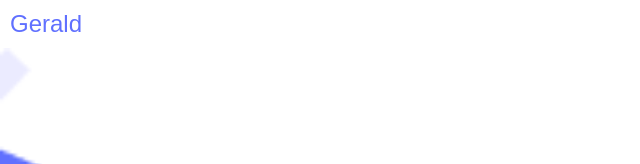
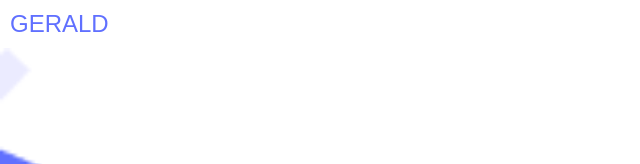
Before and after one commit to Gerald-bwambale2/mobilePortifolio, a website: page index.html in a window 1280 px wide. Shown: the top 164 px of the page, 0-640 px from the left. Drawn offline with Linux system fonts and the light colour scheme.

Commit message:
Fix changes

```diff
--- a/index.html
+++ b/index.html
@@ -11,7 +11,7 @@
 
 <header>
 <nav>
-    <div class="logo">Gerald</div>
+  <a href="#" class="logo">GERALD</a>
     <ul>
         <li><img src="images/hamburger-icon.png" id="menu" /></li>
     </ul>
--- a/style.css
+++ b/style.css
@@ -16,6 +16,7 @@ nav {
 nav .logo {
   font-size: 1.5em;
   color: #6070ff;
+  text-decoration: none;
 }
 
 nav ul {
```
